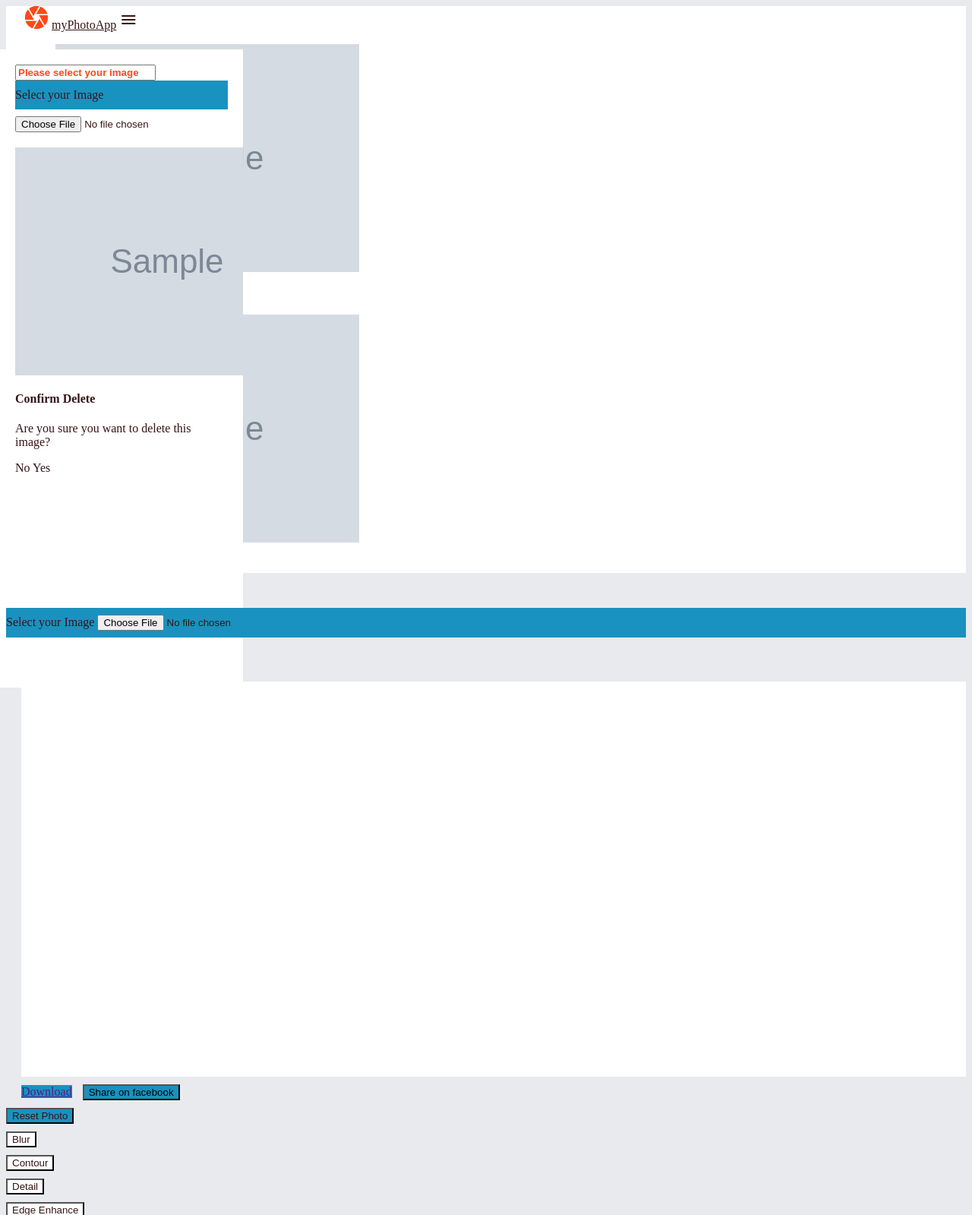
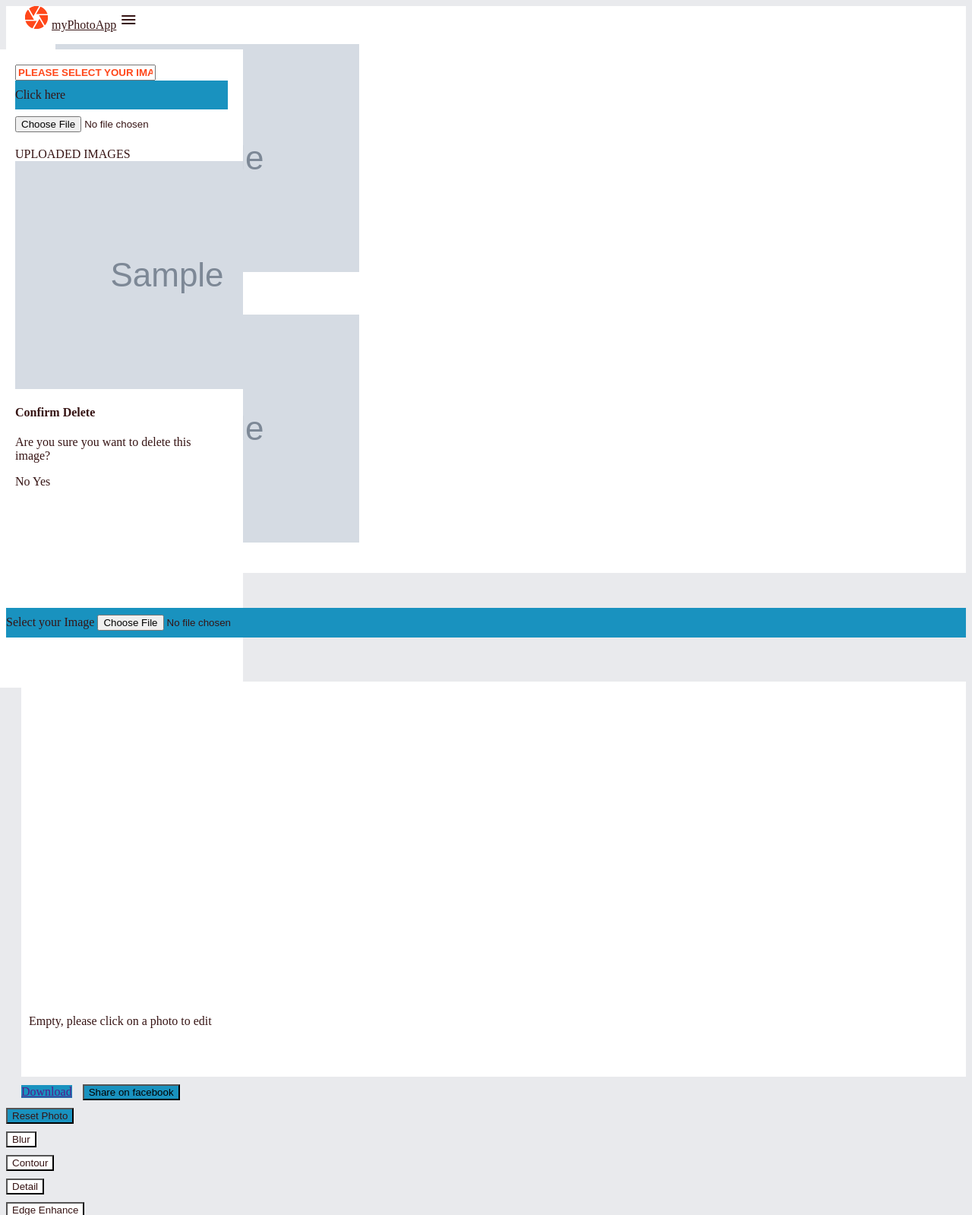
Before and after one commit to andela-ooshodi/django-photo-application, a Django app: template djangophotoapp/photoapp/templates/photoapp/home.html in a window 1280 px wide. Shown: the top 1599 px of the page at 76% size. Run offline with Django 3.2, Linux system fonts and the light colour scheme; the template is opened without the code that fills it: most values are stand-ins (such as "Sample title", 1, 10 or a date in 2020); grey boxes marked "Sample" are stand-in pictures; some libraries are stand-ins or nearby versions.

Commit message:
[Fix] Fixing to give a better UX

```diff
--- a/djangophotoapp/photoapp/static/css/base.css
+++ b/djangophotoapp/photoapp/static/css/base.css
@@ -145,6 +145,10 @@ nav ul li {
     background-color: #ff471a;
 }
 
+#placeholdertext {
+    margin-top: 35%;
+}
+
 .filters {
     margin-top: 10px;
     max-height: 500px;
@@ -206,28 +210,40 @@ nav ul li {
 input.file-path::-webkit-input-placeholder {
    color: #ff471a;
    font-weight: bold;
+   text-align: center;
+   text-transform: uppercase;
 }
 input.file-path:-moz-placeholder { /* Firefox 18- */
    color: #ff471a;
    font-weight: bold;
+   text-align: center;
+   text-transform: uppercase;
 }
 
 input.file-path::-moz-placeholder {  /* Firefox 19+ */
    color: #ff471a;
    font-weight: bold;
+   text-align: center;
+   text-transform: uppercase;
 }
 
 input.file-path:-ms-input-placeholder {
    color: #ff471a;
    font-weight: bold;
+   text-align: center;
+   text-transform: uppercase;
 }
 /*-------------------- end of styling */
+
+.image-title {
+    text-transform: uppercase;
+}
 
 .images {
     position: relative;
 }
 
-.images:hover .edit, .images:hover .delete {
+.images:hover .delete {
     display: inline-block;
 }
 
@@ -236,20 +252,11 @@ input.file-path:-ms-input-placeholder {
     margin: auto;
 }
 
-/*-------------------- Image icons */
-.edit {
-    position: absolute;
-    top: 17px;
-    right: 45px;
-    color: #fff;
-    width: 35px;
-    height: 35px;
-    padding: 0px;
-    background-color: #1992BF;
-    display: none;
-    transition: all 0.5s ease;
+.edit:hover {
+    cursor: pointer;
 }
 
+/*-------------------- Image icons */
 .delete {
     position: absolute;
     top: 17px;
--- a/djangophotoapp/photoapp/static/js/main.js
+++ b/djangophotoapp/photoapp/static/js/main.js
@@ -33,6 +33,7 @@ var eventListeners = {
         });
         // Focus the image to the center of page
         $("body").on("click", ".edit", function() {
+            $('#placeholdertext').hide();
             var img_id = $(this).attr("id").split("-")[1];
             var img_src = $("#img-" + img_id).attr("src")
             $("#img").attr("src", img_src);
--- a/djangophotoapp/photoapp/templates/photoapp/home.html
+++ b/djangophotoapp/photoapp/templates/photoapp/home.html
@@ -31,12 +31,13 @@
                 <input id="img-file-path" class="file-path validate" type="text" placeholder="Please select your image" readonly>
             </div>
             <div class="btn hoverable file-input">
-                <span>Select your Image</span>
+                <span>Click here</span>
                 <input id="img-file" name="image" type="file" accept="image/*">
             </div>
         </div>
         <button type="submit" id="upload-button-lg" class="waves-effect waves-light btn card-panel hoverable"><i class="mdi mdi-upload left"></i>Upload Image</button>
     </form>
+    <div class="image-title center-align">Uploaded Images</div>
     <div class="divider"></div>
     <div id="preloaderupload" class="preloader-wrapper active">
         <div class="spinner-layer spinner-red-only">
@@ -54,9 +55,8 @@
     <div class="uploaded-images">
     {% for image in images %}
     <div id="section-{{ image.id }}" class="section images">
-        <img id="img-{{ image.id }}" class="responsive-img" src="{{ image.image.url }}"/>
+        <a id="edit-{{ image.id }}" class="edit"> <img id="img-{{ image.id }}" class="responsive-img" src="{{ image.image.url }}"/></a>
         <a href="#delete-{{ image.id }}" class="delete btn modal-trigger hoverable right"><i class="mdi mdi-delete"></i></a>
-        <a id="edit-{{ image.id }}" class="edit btn hoverable right"><i class="mdi mdi-pencil"></i></a>
         <!-- Confirm Delete Modal -->
         <div id="delete-{{ image.id }}" class="modal">
             <div class="modal-content">
@@ -121,6 +121,7 @@
                         <div id="preloaderfilter" class="progress">
                            <div class="indeterminate"></div>
                        </div>
+                       <div id="placeholdertext" class="center-align card-panel">Empty, please click on a photo to edit</div>
                        <img id="img" data-img-src="" data-img-id="" class="responsive-img" src=""/>
                     </div>
                     <div class="controlbtn">
```
